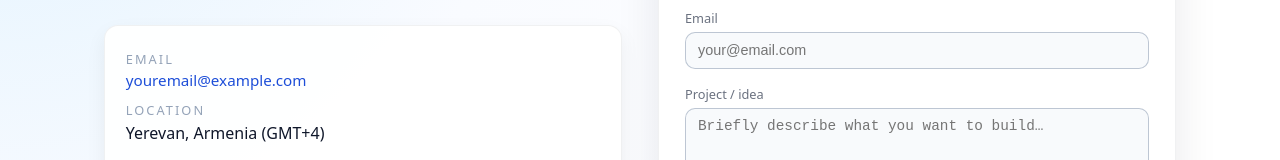
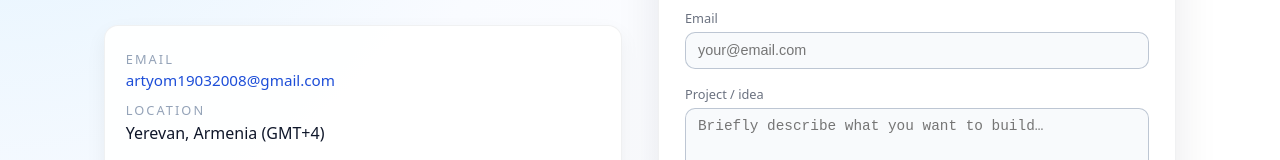
Before and after one commit to Tyommmm19919/portfolio_Artyom, a React (Vite) app: page / in a window 1280 px wide. Shown: the part 2650-2810 px from the top of the page. Built offline with nearby package versions, Linux system fonts and the light colour scheme.

Commit message:
Update email address in contact information

```diff
--- a/src/App.tsx
+++ b/src/App.tsx
@@ -623,7 +623,7 @@ const App: React.FC = () => {
                     {text.contact.emailLabel}
                   </span>
                   <a href="mailto:youremail@example.com">
-                    youremail@example.com
+                    artyom19032008@gmail.com
                   </a>
                 </li>
                 <li>
```
